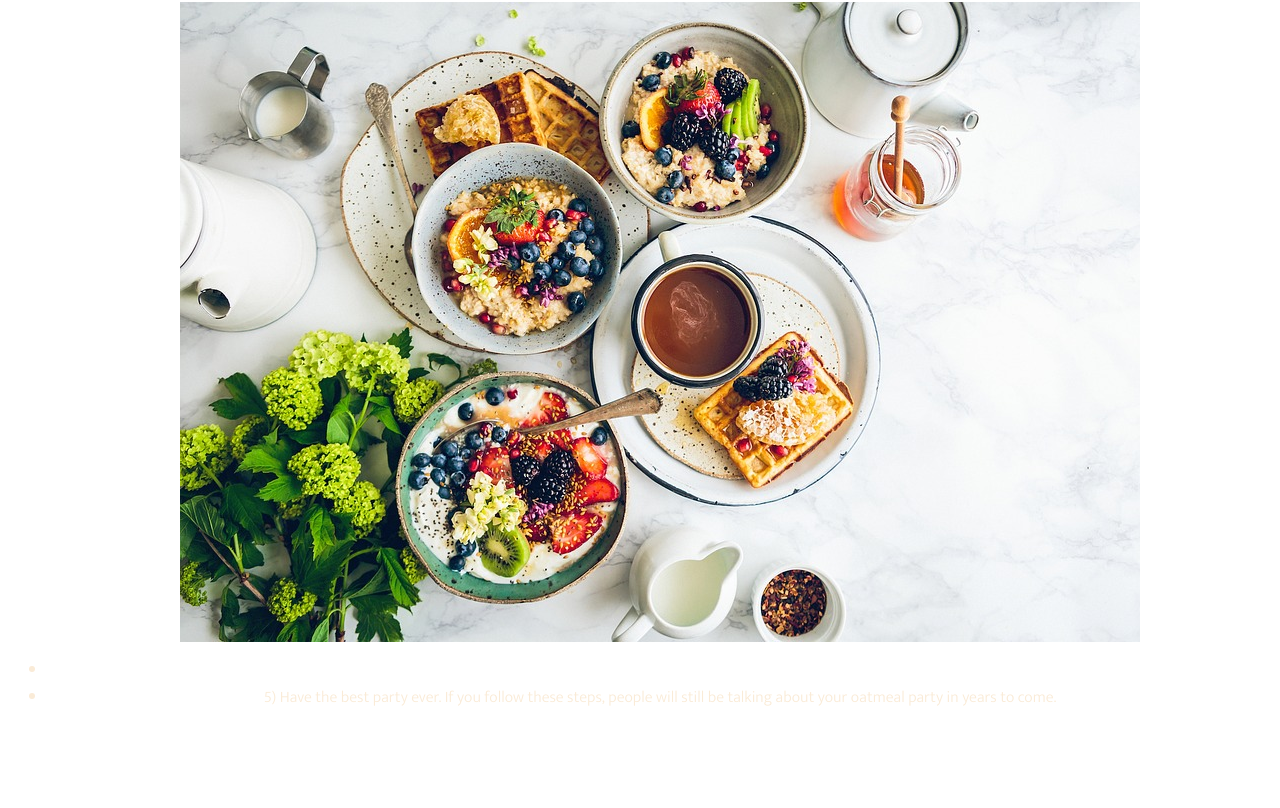
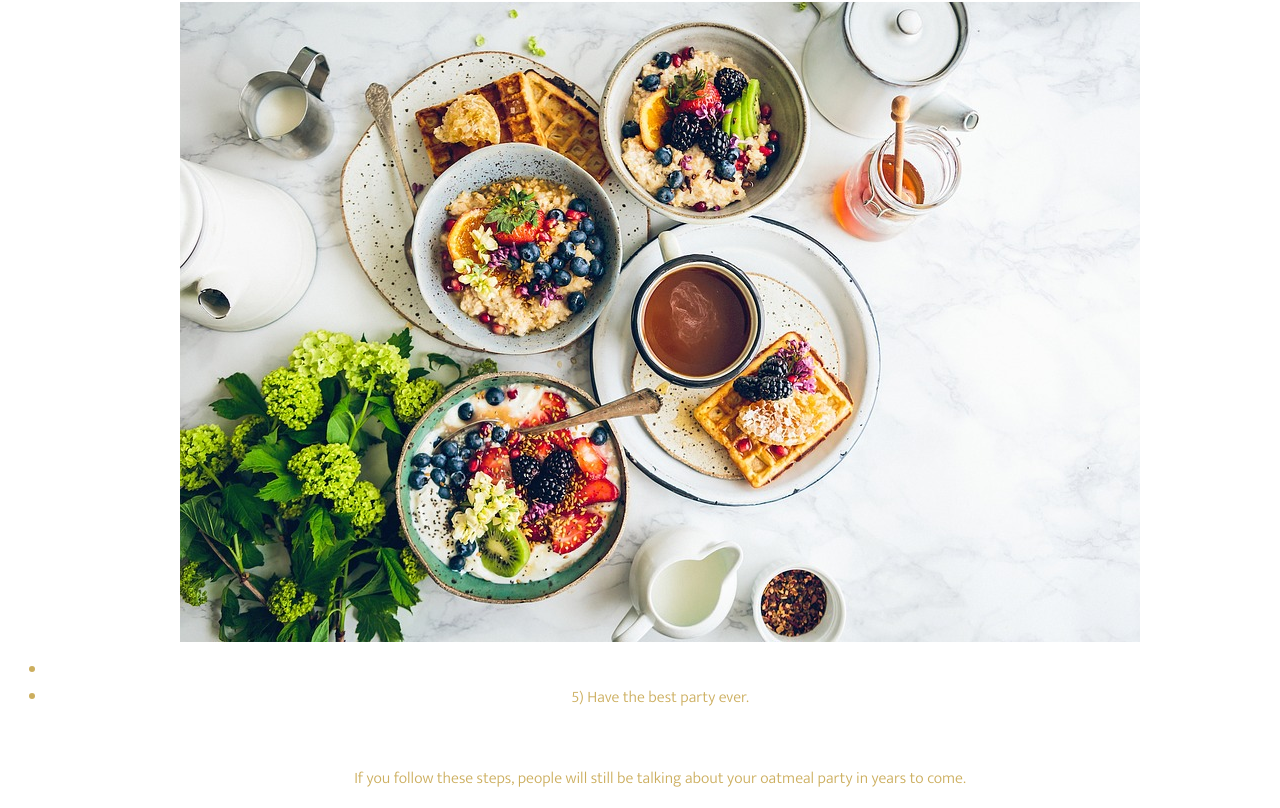
Before and after one commit to juliebdick/juliebdick.github.io, a plain HTML site: page csci340lab1/index.html in a window 1280 px wide. Shown: the part 3739-4547 px from the top of the page. Before the commit the page ends 4466 px from the top, so only its background shows below. Drawn offline with Linux system fonts and the light colour scheme.

Commit message:
Image size

```diff
--- a/csci340lab1/index.html
+++ b/csci340lab1/index.html
@@ -57,9 +57,10 @@
           <li><img class="image" src="table_setting.jpeg"></li>
           <li>4) Invite your oatmeal-loving friends.</li>
           <li><img class="image" src="breakfast.jpeg"></li>
-          <li>5) Have the best party ever.
-            If you follow these steps, people will still be talking about
-            your oatmeal party in years to come.</li>
+          <li>5) Have the best party ever.</li>
+
+          <br><br>If you follow these steps, people will still be talking about
+          your oatmeal party in years to come.
         </ul>
       </p>
     </div>
--- a/csci340lab1/style.css
+++ b/csci340lab1/style.css
@@ -1,6 +1,6 @@
 body{
   font-family: 'Mukta', sans-serif;
-  color: AntiqueWhite;
+  color: #ccae5e;
   text-align: center;
 }
 
@@ -28,4 +28,6 @@ header h1{
   padding: 10px;
   border: 3px solid #ffffff;
   align: center;
+  height: auto;
+  width: auto;
 }
```
